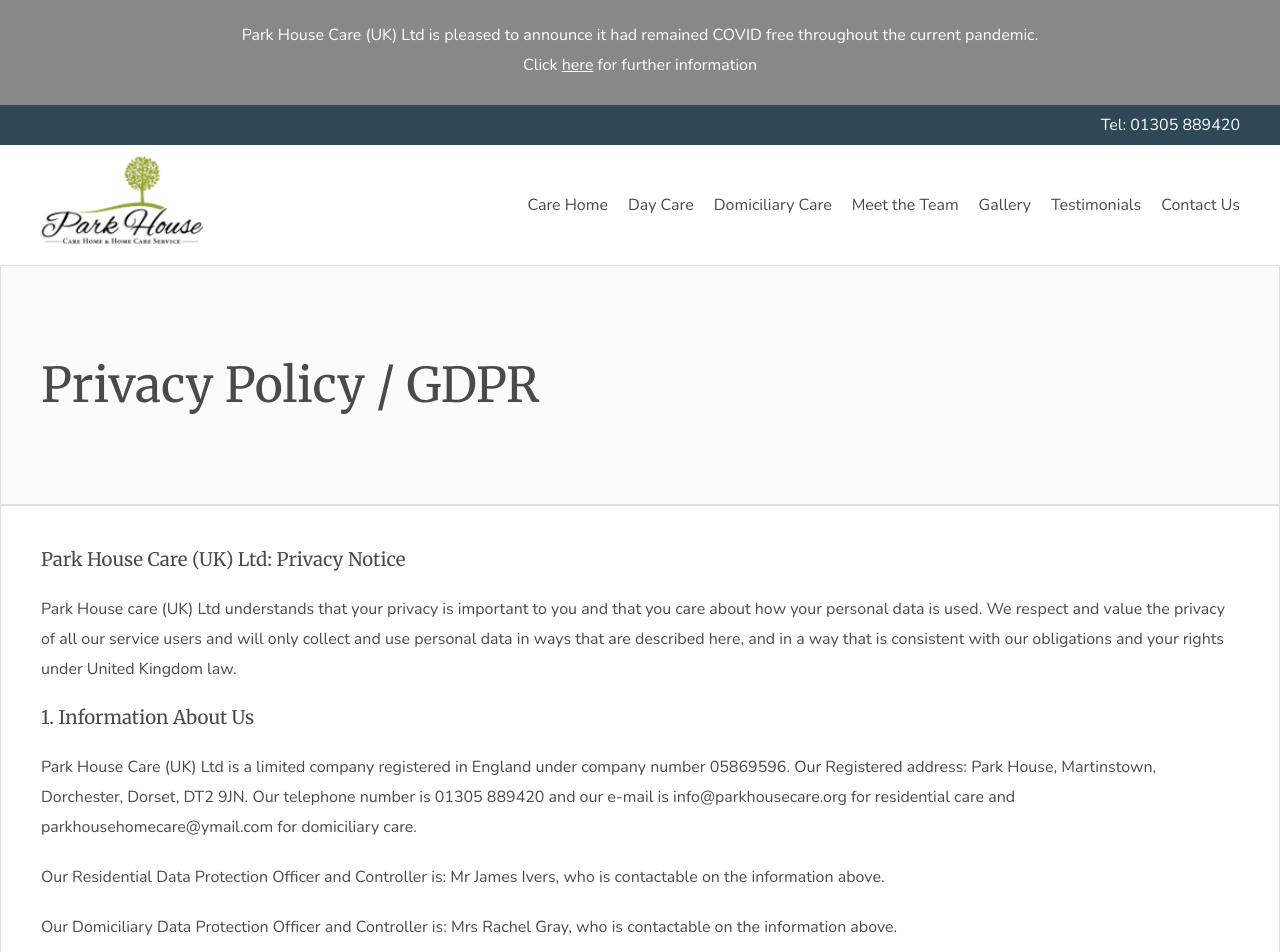
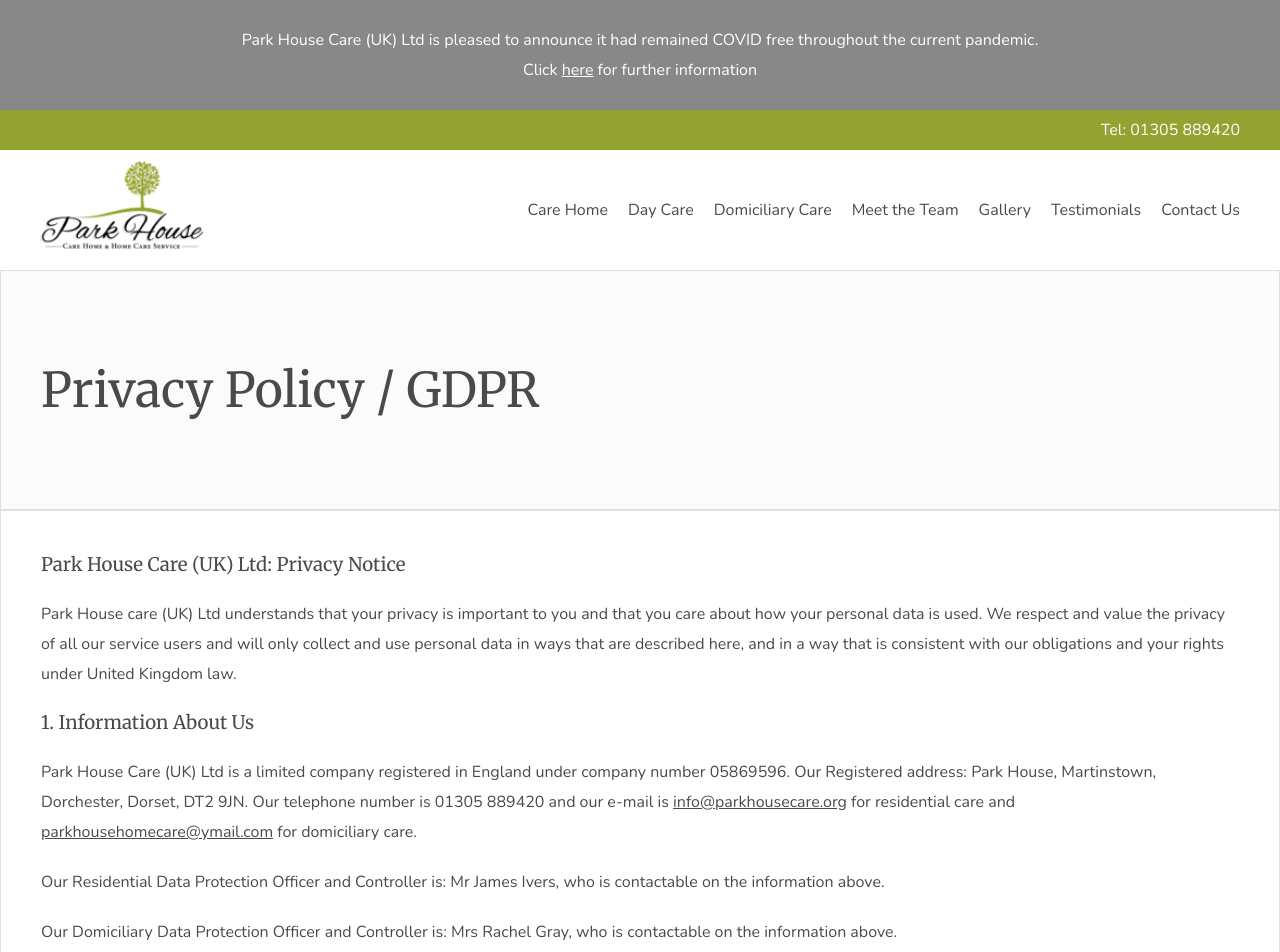
Before and after one commit to atkinsl88/Park-House-Django-React, a React (Create React App) app in the folder frontend/: page /privacy-policy in a window 1280 px wide. Shown: the top 952 px of the page. Built offline with nearby package versions, Linux system fonts and the light colour scheme.

Commit message:
working version completed

```diff
--- a/frontend/src/components/carehome/Carehome.js
+++ b/frontend/src/components/carehome/Carehome.js
@@ -9,19 +9,22 @@
 import Centrebutton from './modules/Centrebutton'
 import Widget from './modules/Widget'
 
-const Carehome = () => (
+const Carehome = (props) => {
+  const { history } = props
 
-  <section>
+  return (
+    <section>
     <Hero />
     <Intro />
     <Textimg />
     <Textimg2 />
     <Introalternate />
     <Boxes />
-    <Centrebutton />
+    <Centrebutton history = { history } />
     <Widget />
   </section>
+  )
 
-)
+}
 
 export default Carehome
--- a/frontend/src/components/carehome/modules/Centrebutton.js
+++ b/frontend/src/components/carehome/modules/Centrebutton.js
@@ -2,18 +2,23 @@
 
 import Form from '../../form/Form'
 
-const Centrebutton = () => (
-  <section>
+const Centrebutton = (props) => {
+  const { history } = props
+
+  return (
+    <section>
 
     <div className="centreimage-container">
       <div className="centreimage-text">
         <h2>Residental Statement of Purpose</h2>
         <p>Request a copy of our residential statement of purpose.</p>
-        <Form />
+        <Form history = { history } />
       </div>
     </div>
 
   </section>
-)
+  )
+
+}
 
 export default Centrebutton
--- a/frontend/src/components/common/Navbar.js
+++ b/frontend/src/components/common/Navbar.js
@@ -5,7 +5,7 @@
 class Navbar extends React.Component {
 
   state = {
-    loggedIn: false
+    isOpen: false
   }
 
   handleToggle = () => {
@@ -24,7 +24,8 @@
       <nav className="navbar">
           <div className="navbar-brand">
 
-            <Link to="/"><img src={logo} alt="logo" /></Link>
+            <Link to="/"><img src={logo} alt="logo" />
+            </Link>
 
             <span onClick={this.handleToggle} className={`navbar-burger ${this.state.isOpen ? 'is-active' : ''}`}>
               <span></span>
--- a/frontend/src/components/contact/Contact.js
+++ b/frontend/src/components/contact/Contact.js
@@ -3,13 +3,16 @@
 import Hero from './modules/Hero'
 import Twocolform from './modules/Twocolform'
 
-const Contact = () => (
+const Contact = (props) => {
+const { history } = props
 
-  <section>
-    <Hero />
-    <Twocolform />
-  </section>
+  return (
+    <section>
+      <Hero />
+      <Twocolform history = { history } />
+    </section>
+  )
 
-)
+}
 
 export default Contact
--- a/frontend/src/components/contact/modules/Twocolform.js
+++ b/frontend/src/components/contact/modules/Twocolform.js
@@ -1,6 +1,6 @@
 import React from 'react'
 import { newEnquiry } from '../../../lib/api'
-import { Link } from 'react-router-dom'
+// import { Link } from 'react-router-dom'
 
 class Twocolform extends React.Component {
 
@@ -23,9 +23,10 @@
 
   handleSubmit = async event => {
     event.preventDefault()
-    this.props.history.push('/thankyou')
     try {
       await newEnquiry(this.state.formData)
+      console.log(this.props)
+      this.props.history.push('/thankyou')
     } catch (err) {
       console.log(err.response.data)
     }
@@ -185,9 +186,7 @@
               </div>
 
               <div className="field">
-                <Link to="/thankyou">
-                  <button type="submit" className="button button-form">Submit</button>
-                </Link>
+                <button type="submit" className="button button-form">Submit</button>
               </div>
 
             </form>
--- a/frontend/src/components/form/Form.js
+++ b/frontend/src/components/form/Form.js
@@ -1,7 +1,6 @@
 import React from 'react'
 import { newEnquiry } from '../../../src/lib/api'
 import Modal from 'react-modal'
-// import { Link } from 'react-router-dom'
 
 
 Modal.setAppElement('#root')
@@ -27,9 +26,10 @@
 
   handleSubmit = async event => {
     event.preventDefault()
-    this.props.history.push('/downloads')
     try {
       await newEnquiry(this.state.formData)
+      this.props.history.push('/downloads')
+      console.log(this.props)
     } catch (err) {
       console.log(err.response.data)
     }
@@ -201,9 +201,7 @@
                 </div>
               </div>
               <div className="field">
-                {/* <Link to="/downloads"> */}
-                  <button type="submit" className="button button-form">Submit</button>
-                {/* </Link> */}
+                <button type="submit" className="button button-form">Submit</button>
               </div>
             </form>
           </div>
--- a/frontend/src/components/privacy/modules/Intro.js
+++ b/frontend/src/components/privacy/modules/Intro.js
@@ -3,7 +3,7 @@
 const Intro = () => (
   <section>
 
-    <div className="intro12col">
+    <div className="intro12col download">
 
       <div className="intro12col-block">
 
@@ -13,7 +13,7 @@
 
         <h4>1. Information About Us</h4>
 
-        <p>Park House Care (UK) Ltd is a limited company registered in England under company number 05869596.  Our Registered address: Park House, Martinstown, Dorchester, Dorset, DT2 9JN.  Our telephone number is 01305 889420 and our e-mail is info@parkhousecare.org for residential care and parkhousehomecare@ymail.com for domiciliary care.</p>
+        <p>Park House Care (UK) Ltd is a limited company registered in England under company number 05869596.  Our Registered address: Park House, Martinstown, Dorchester, Dorset, DT2 9JN.  Our telephone number is 01305 889420 and our e-mail is <a href="mailto:info@parkhousecare.org">info@parkhousecare.org</a> for residential care and <a href="mailto:parkhousehomecare@ymail.com">parkhousehomecare@ymail.com</a> for domiciliary care.</p>
 
         <p>Our Residential Data Protection Officer and Controller is: Mr James Ivers, who is contactable on the information above.</p>
 
--- a/frontend/src/styles/modules/body/intro12col.scss
+++ b/frontend/src/styles/modules/body/intro12col.scss
@@ -14,7 +14,7 @@
 
 .intro12col a {
   color: #4A4A4A;
-  font-size: 11pt;
+  font-size: 12pt;
 
 }
 
--- a/frontend/src/styles/modules/footer/footer.scss
+++ b/frontend/src/styles/modules/footer/footer.scss
@@ -3,7 +3,7 @@
   justify-content: flex-start;
   flex-direction: row;
   flex-wrap: wrap;
-  background-color: #2F4858;
+  background-color: #94A231;
 }
 
 .footer-col1 {
--- a/frontend/src/styles/modules/navigation/covid19.scss
+++ b/frontend/src/styles/modules/navigation/covid19.scss
@@ -5,7 +5,7 @@
   text-align: center;
   padding: 5px;
   border-radius: 0px;
-  padding-top: 20px;
+  padding-top: 25px;
 }
 
 .notification p {
--- a/frontend/src/styles/modules/navigation/subnav.scss
+++ b/frontend/src/styles/modules/navigation/subnav.scss
@@ -3,7 +3,7 @@
   justify-content: flex-end;
   align-items: center;
   height: 40px;
-  background-color: #2F4858;
+  background-color: #94A231;
 }
 
 .subnav-text {
```
